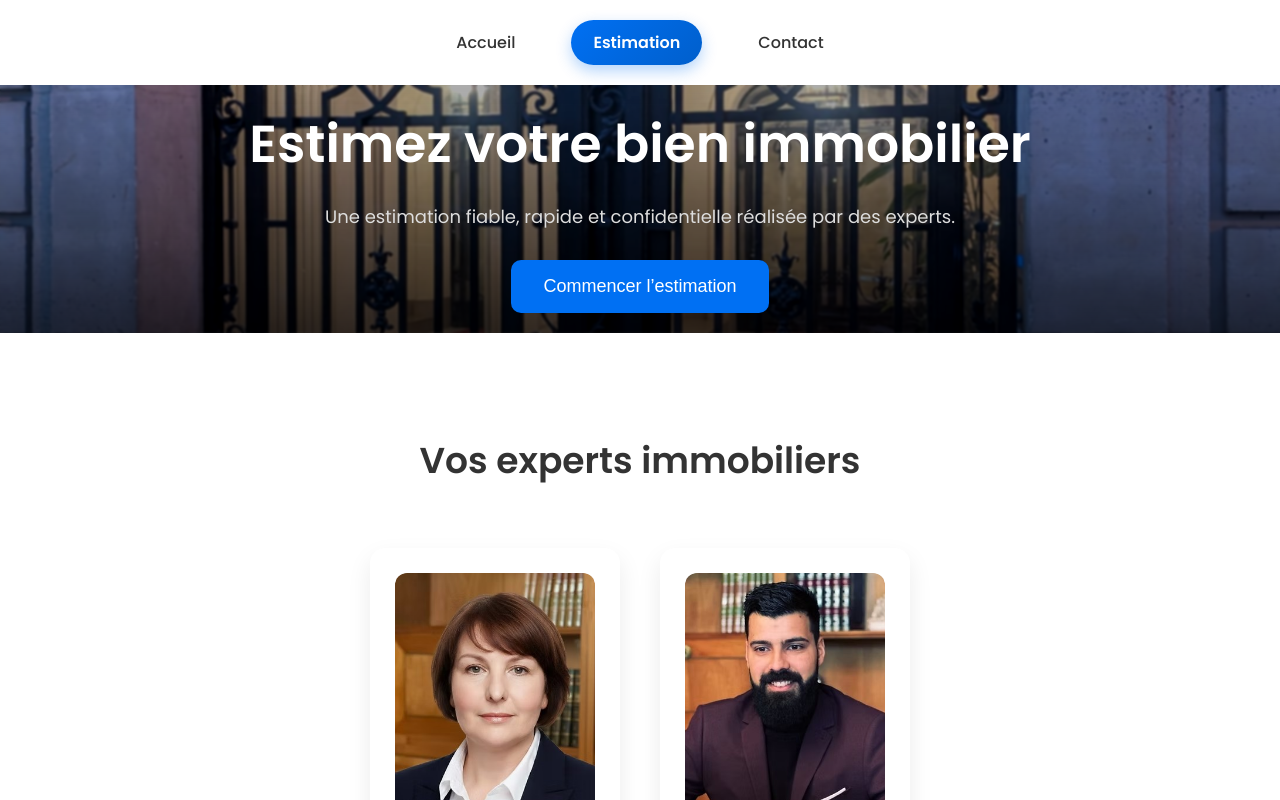
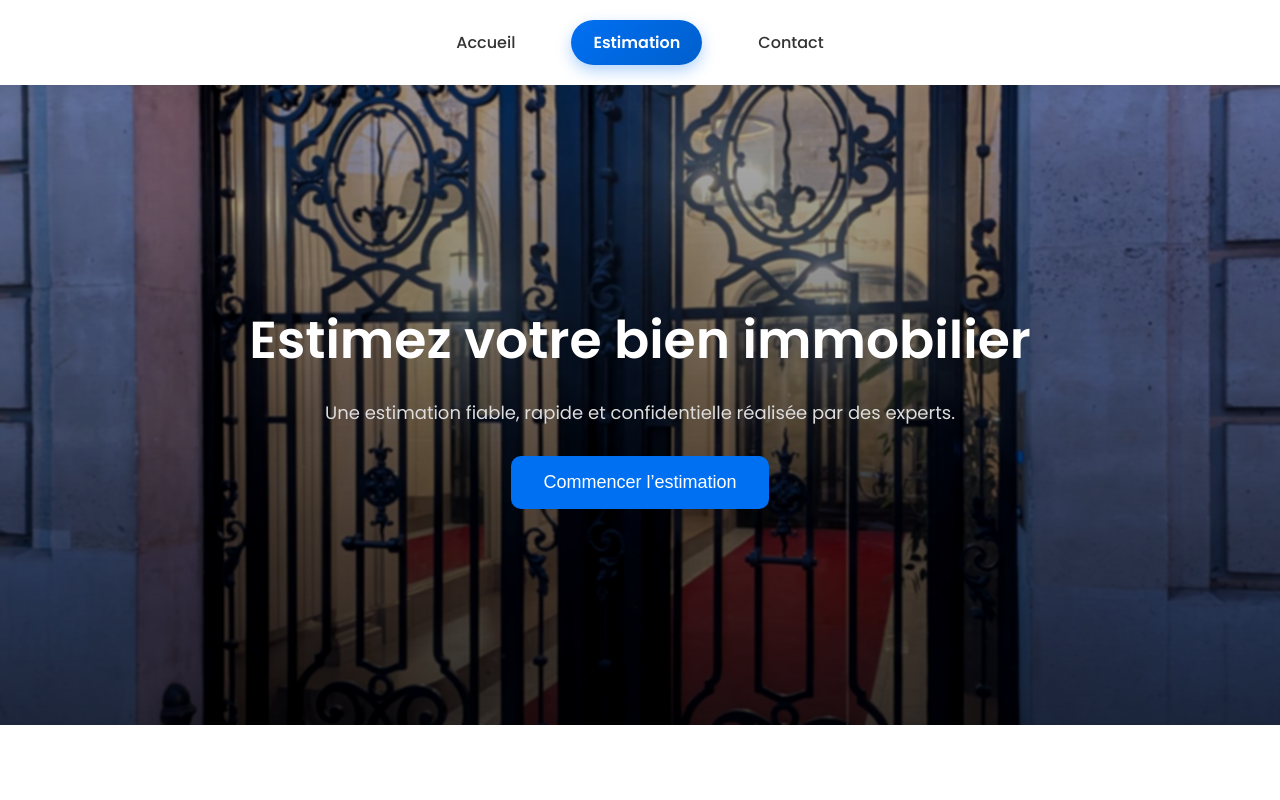
Before and after one commit to Juju-kpi/estimation_immo, a Next.js app: page / in a window 1280 px wide. Shown: the top 800 px of the page. Built offline with nearby package versions, Linux system fonts and the light colour scheme.

Commit message:
Update globals.css

```diff
--- a/app/globals.css
+++ b/app/globals.css
@@ -129,7 +129,7 @@ body {
 /* HERO */
 .hero {
   position: relative;
-  /*height: 90vh;*/
+  height: 80vh;
   overflow: hidden;
 }
 
```
